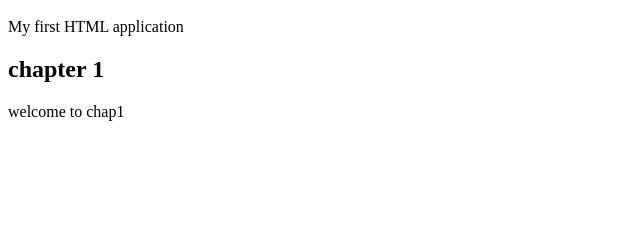
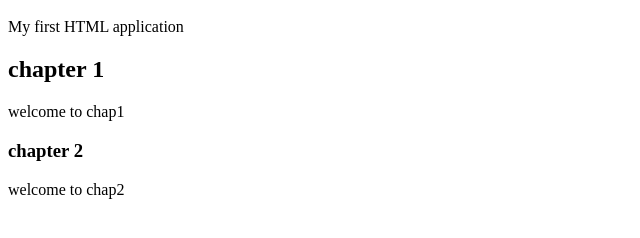
Before and after one commit to lmounikacse2405n5-commits/stories1, a plain HTML site: page index.html in a window 1280 px wide. Shown: the part 48-286 px from the top of the page, without its empty margins (0-640 px from the left). Drawn offline with Linux system fonts and the light colour scheme.

Commit message:
chapter 2

```diff
--- a/index.html
+++ b/index.html
@@ -4,5 +4,8 @@
     <p>My first HTML application</p>
 <h2>chapter 1</h2>
 <p>welcome to chap1</p>
+<h3>chapter 2</h2>
+<p>welcome to chap2</p>
+
 </body>
 </html>
```
